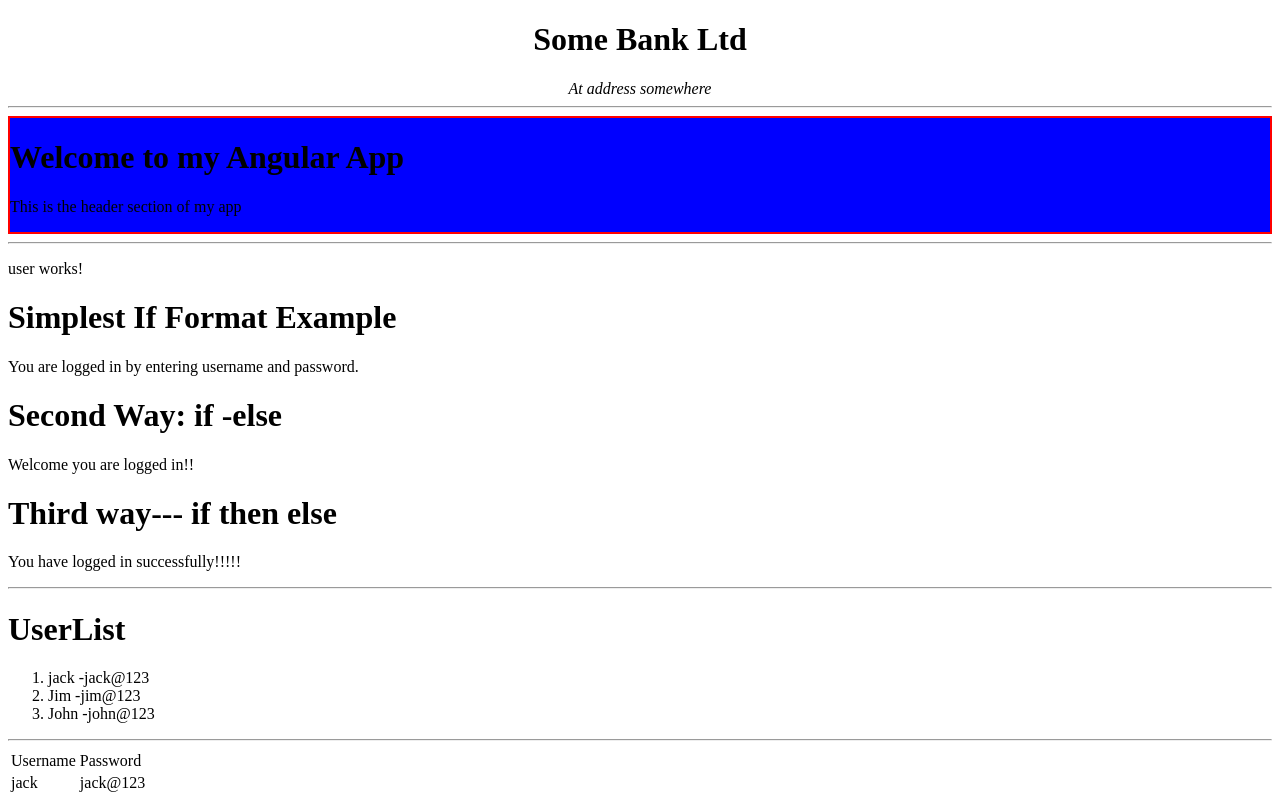
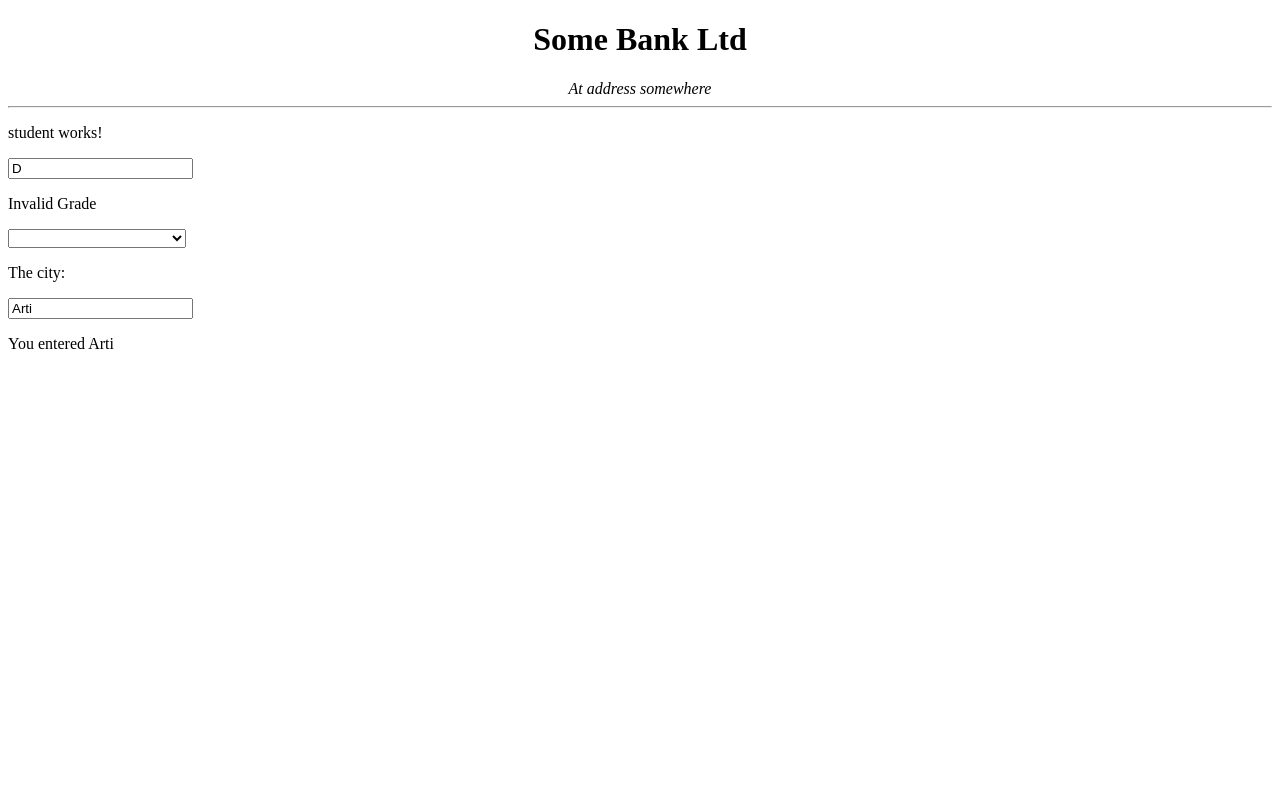
Before and after one commit to sulakshanadeore/firstapp, an Angular app: page / in a window 1280 px wide. Shown: the top 797 px of the page. Built offline with nearby package versions, Linux system fonts and the light colour scheme.

Commit message:
ngModel with dropdown and textbox

```diff
--- a/src/app/app.component.html
+++ b/src/app/app.component.html
@@ -1,11 +1,17 @@
 
 <h1 style="text-align: center;">Some Bank Ltd</h1>
 <address style="text-align: center;">At address somewhere</address>
+
 <hr/>
-<app-header></app-header>
+<app-student></app-student>
+
+
+
+
+<!-- <app-header></app-header>
 <hr/>
 <app-user></app-user>
 <hr/>
 <app-customer></app-customer>
 <hr/>
-<app-footer></app-footer>
+<app-footer></app-footer> -->
--- a/src/app/app.component.ts
+++ b/src/app/app.component.ts
@@ -16,4 +16,5 @@ import { Component } from '@angular/core';
 export class AppComponent {
   title:string = 'firstapp';
   day:string="Tuesday";
+
 }
--- /dev/null
+++ b/src/app/student/student.component.html
@@ -0,0 +1,21 @@
+<p>student works!</p>
+
+<input [(ngModel)]="studentGrade"  type="text" placeholder="Enter Grade" />
+<div [ngSwitch]="studentGrade">
+    <p *ngSwitchCase="'A'">Excellent!!</p>
+    <p *ngSwitchCase="'B'">Very Good</p>
+    <p *ngSwitchCase="'C'">Average</p>
+    <p *ngSwitchDefault>Invalid Grade</p>
+
+</div>
+
+<select [(ngModel)]="selectedCity">
+    <option value="">---Select City From here---</option>
+    <option *ngFor="let c of city" [value]="c">{{c}}</option>
+</select>
+<p>The city: {{selectedCity}}</p>
+
+<input [(ngModel)]="studentName"  type="text" placeholder="Enter name" />
+
+
+<p>You entered {{studentName}}</p>
--- /dev/null
+++ b/src/app/student/student.component.ts
@@ -0,0 +1,16 @@
+import { Component } from '@angular/core';
+
+
+@Component({
+  selector: 'app-student',
+  templateUrl: './student.component.html',
+  styleUrls: ['./student.component.css']
+})
+export class StudentComponent {
+studentGrade:string="D";
+
+studentName:string='Arti';
+
+city:string[]=['Pune','Mumbai','Hyderabad','Bangalore','Chennai'];
+selectedCity:string;
+}
--- a/src/app/user/user.component.html
+++ b/src/app/user/user.component.html
@@ -12,7 +12,14 @@
 <h1>Third way--- if then else</h1>
 <div *ngIf="isLoggedIn;then loggedin; else notloggedin"></div>
 <ng-template #loggedin>
-<p>You have logged in successfully!!!!! </p>
+    <div [ngSwitch]="userrole">
+
+<p *ngSwitchCase="'Admin'">You have logged in successfully as a Admin, so you have full privileges </p>
+<p *ngSwitchCase="'Super Admin'">You have logged in successfully as a Super Admin, so you admin and some extra privileges </p>
+<p *ngSwitchCase="'Client'">You have logged in successfully as a Client, so you have client privileges</p>
+<p *ngSwitchDefault>You have logged in successfully but no special  privileges</p>
+
+</div>
 </ng-template>
 
 <ng-template #notloggedin>
--- a/src/app/user/user.component.ts
+++ b/src/app/user/user.component.ts
@@ -16,11 +16,13 @@ users:SiteUser[]=
   new SiteUser("John","john@123")
 ];
 
+userrole:string="";
+//how to use ngIf structural directive, if means boolean so taken a boolean property
+isLoggedIn:boolean=true;
+
+
+
 
 fruits:string[]=["Apple","Banana","Kivi","Lichi","Grapes"];
 
-
-//how to use ngIf structural directive, if means boolean so taken a boolean property
-isLoggedIn:boolean=true;
-
 }
```
Also changed, not shown: src/app/app.module.ts (+6 -1 lines), src/app/student/student.component.css (added), 1 other file (tests, documents, lock files or other folders).
